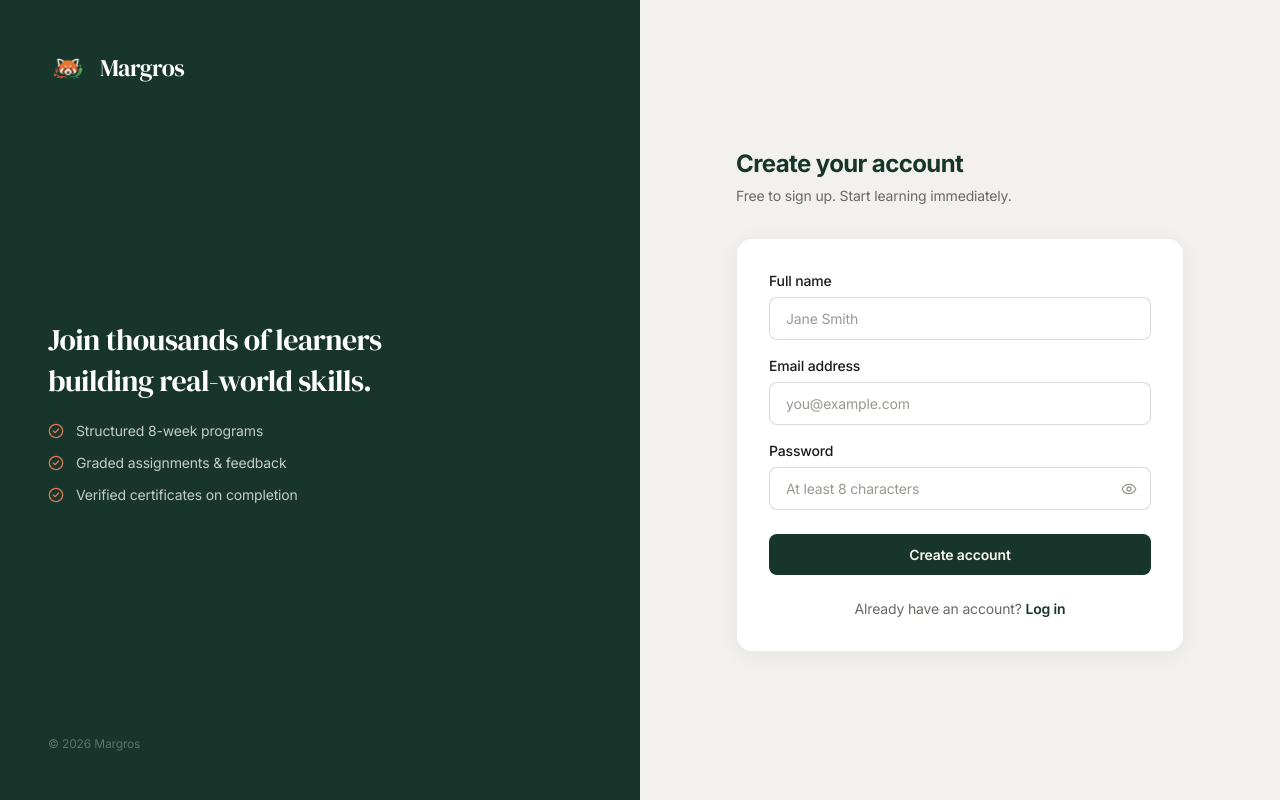
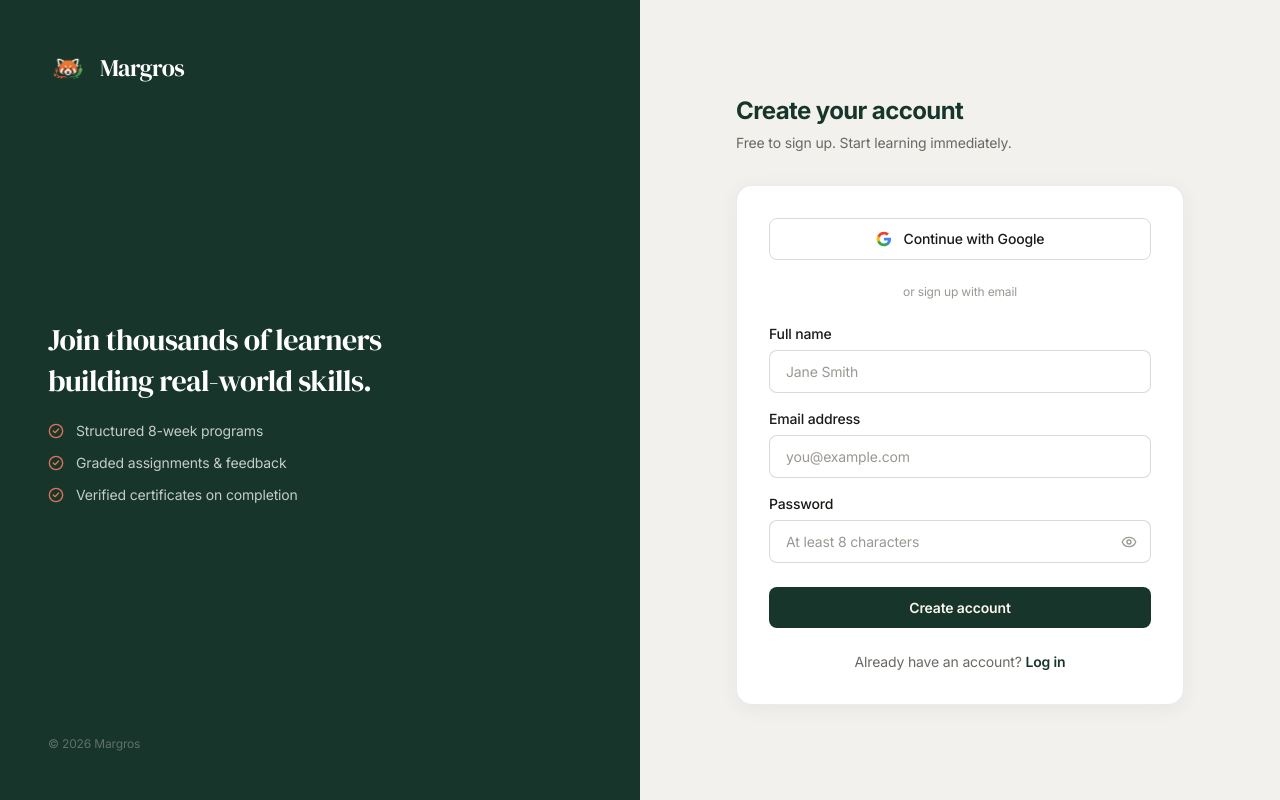
Before and after one commit to Rrayan0001/Internship_Platform, a Next.js app: page /auth/signup in a window 1280 px wide. Built offline with nearby package versions, Linux system fonts and the light colour scheme; no server answers.

Commit message:
feat: improve Google account handling in auth flows (login, signup, forgot password)

```diff
--- a/app/auth/forgot-password/page.tsx
+++ b/app/auth/forgot-password/page.tsx
@@ -12,11 +12,33 @@
   const [loading, setLoading] = useState(false)
   const [sent, setSent] = useState(false)
   const [error, setError] = useState('')
+  const [isGoogleAccount, setIsGoogleAccount] = useState(false)
+
+  async function handleGoogleLogin() {
+    await supabase.auth.signInWithOAuth({
+      provider: 'google',
+      options: { redirectTo: `${window.location.origin}/auth/callback` },
+    })
+  }
 
   async function handleReset(e: React.FormEvent) {
     e.preventDefault()
     setLoading(true)
     setError('')
+    setIsGoogleAccount(false)
+
+    // Probe if this is a Google-only account before sending reset email
+    const { error: otpError } = await supabase.auth.signInWithOtp({
+      email,
+      options: { shouldCreateUser: false },
+    })
+
+    // If OTP works with no error, user has no password → Google account
+    if (!otpError) {
+      setIsGoogleAccount(true)
+      setLoading(false)
+      return
+    }
 
     const { error } = await supabase.auth.resetPasswordForEmail(email, {
       redirectTo: `${window.location.origin}/auth/reset-password`,
@@ -78,11 +100,32 @@
                   type="email"
                   required
                   value={email}
-                  onChange={(e) => setEmail(e.target.value)}
+                  onChange={(e) => { setEmail(e.target.value); setIsGoogleAccount(false); setError('') }}
                   placeholder="you@example.com"
                   className="input-field"
                 />
               </div>
+
+              {isGoogleAccount && (
+                <div className="flex items-start gap-3 bg-amber-50 border border-amber-200 text-amber-800 px-4 py-3 rounded-lg text-sm">
+                  <svg className="h-4 w-4 shrink-0 mt-0.5" viewBox="0 0 24 24">
+                    <path fill="#4285F4" d="M22.56 12.25c0-.78-.07-1.53-.2-2.25H12v4.26h5.92c-.26 1.37-1.04 2.53-2.21 3.31v2.77h3.57c2.08-1.92 3.28-4.74 3.28-8.09z"/>
+                    <path fill="#34A853" d="M12 23c2.97 0 5.46-.98 7.28-2.66l-3.57-2.77c-.98.66-2.23 1.06-3.71 1.06-2.86 0-5.29-1.93-6.16-4.53H2.18v2.84C3.99 20.53 7.7 23 12 23z"/>
+                    <path fill="#FBBC05" d="M5.84 14.09c-.22-.66-.35-1.36-.35-2.09s.13-1.43.35-2.09V7.07H2.18C1.43 8.55 1 10.22 1 12s.43 3.45 1.18 4.93l2.85-2.22.81-.62z"/>
+                    <path fill="#EA4335" d="M12 5.38c1.62 0 3.06.56 4.21 1.64l3.15-3.15C17.45 2.09 14.97 1 12 1 7.7 1 3.99 3.47 2.18 7.07l3.66 2.84c.87-2.6 3.3-4.53 6.16-4.53z"/>
+                  </svg>
+                  <span>
+                    This account was created with Google and doesn&apos;t have a password.{' '}
+                    <button
+                      type="button"
+                      onClick={handleGoogleLogin}
+                      className="font-semibold underline underline-offset-2 hover:text-amber-900 transition-colors"
+                    >
+                      Sign in with Google instead
+                    </button>
+                  </span>
+                </div>
+              )}
 
               {error && (
                 <p className="text-sm text-[var(--error)] bg-[var(--error-soft)] px-4 py-3 rounded-lg">{error}</p>
--- a/app/auth/login/page.tsx
+++ b/app/auth/login/page.tsx
@@ -31,6 +31,7 @@
   const [googleLoading, setGoogleLoading] = useState(false)
   const [error, setError] = useState('')
   const [showPassword, setShowPassword] = useState(false)
+  const [isGoogleAccount, setIsGoogleAccount] = useState(false)
 
   // Autocomplete state
   const [suggestions, setSuggestions] = useState<string[]>([])
@@ -64,6 +65,8 @@
   function handleEmailChange(value: string) {
     setEmail(value)
     setActiveSuggestion(-1)
+    setIsGoogleAccount(false)
+    setError('')
     if (value.trim() === '') {
       const all = getSavedEmails()
       setSuggestions(all)
@@ -110,11 +113,26 @@
     e.preventDefault()
     setLoading(true)
     setError('')
+    setIsGoogleAccount(false)
 
     const { data, error } = await supabase.auth.signInWithPassword({ email, password })
 
     if (error) {
-      setError(error.message)
+      if (error.message === 'Invalid login credentials') {
+        // Check if this is a Google-only account by probing with OTP (no user creation)
+        const { error: otpError } = await supabase.auth.signInWithOtp({
+          email,
+          options: { shouldCreateUser: false },
+        })
+        // If OTP succeeds, user exists but has no password → Google account
+        if (!otpError) {
+          setIsGoogleAccount(true)
+        } else {
+          setError('Invalid email or password.')
+        }
+      } else {
+        setError(error.message)
+      }
       setLoading(false)
       return
     }
@@ -290,6 +308,28 @@
                 </div>
               </div>
 
+              {isGoogleAccount && (
+                <div className="flex items-start gap-3 bg-amber-50 border border-amber-200 text-amber-800 px-4 py-3 rounded-lg text-sm">
+                  <svg className="h-4 w-4 shrink-0 mt-0.5" viewBox="0 0 24 24">
+                    <path fill="#4285F4" d="M22.56 12.25c0-.78-.07-1.53-.2-2.25H12v4.26h5.92c-.26 1.37-1.04 2.53-2.21 3.31v2.77h3.57c2.08-1.92 3.28-4.74 3.28-8.09z"/>
+                    <path fill="#34A853" d="M12 23c2.97 0 5.46-.98 7.28-2.66l-3.57-2.77c-.98.66-2.23 1.06-3.71 1.06-2.86 0-5.29-1.93-6.16-4.53H2.18v2.84C3.99 20.53 7.7 23 12 23z"/>
+                    <path fill="#FBBC05" d="M5.84 14.09c-.22-.66-.35-1.36-.35-2.09s.13-1.43.35-2.09V7.07H2.18C1.43 8.55 1 10.22 1 12s.43 3.45 1.18 4.93l2.85-2.22.81-.62z"/>
+                    <path fill="#EA4335" d="M12 5.38c1.62 0 3.06.56 4.21 1.64l3.15-3.15C17.45 2.09 14.97 1 12 1 7.7 1 3.99 3.47 2.18 7.07l3.66 2.84c.87-2.6 3.3-4.53 6.16-4.53z"/>
+                  </svg>
+                  <span>
+                    This account was created with Google. Please{' '}
+                    <button
+                      type="button"
+                      onClick={handleGoogleLogin}
+                      className="font-semibold underline underline-offset-2 hover:text-amber-900 transition-colors"
+                    >
+                      continue with Google
+                    </button>{' '}
+                    instead.
+                  </span>
+                </div>
+              )}
+
               {error && (
                 <p className="text-sm text-[var(--error)] bg-[var(--error-soft)] px-4 py-3 rounded-lg">
                   {error}
--- a/app/auth/signup/page.tsx
+++ b/app/auth/signup/page.tsx
@@ -20,6 +20,15 @@
   const [message, setMessage] = useState('')
   const [showPassword, setShowPassword] = useState(false)
   const [alreadyExists, setAlreadyExists] = useState(false)
+  const [googleLoading, setGoogleLoading] = useState(false)
+
+  async function handleGoogleSignup() {
+    setGoogleLoading(true)
+    await supabase.auth.signInWithOAuth({
+      provider: 'google',
+      options: { redirectTo: `${window.location.origin}/auth/callback` },
+    })
+  }
 
   async function handleSignup(e: React.FormEvent) {
     e.preventDefault()
@@ -126,6 +135,38 @@
           </div>
 
           <div className="bg-white rounded-2xl border border-[var(--border)] shadow-[0_4px_20px_rgba(23,53,43,0.06)] p-8">
+            {step === 'details' && (
+              <>
+                <button
+                  type="button"
+                  onClick={handleGoogleSignup}
+                  disabled={googleLoading}
+                  className="w-full flex items-center justify-center gap-3 border border-[var(--border-strong)] rounded-lg py-2.5 text-sm font-medium text-[var(--foreground)] hover:bg-[var(--background-soft)] transition-colors disabled:opacity-60 mb-6"
+                >
+                  {googleLoading ? (
+                    <Loader2 className="h-4 w-4 animate-spin" />
+                  ) : (
+                    <svg className="h-4 w-4" viewBox="0 0 24 24">
+                      <path fill="#4285F4" d="M22.56 12.25c0-.78-.07-1.53-.2-2.25H12v4.26h5.92c-.26 1.37-1.04 2.53-2.21 3.31v2.77h3.57c2.08-1.92 3.28-4.74 3.28-8.09z"/>
+                      <path fill="#34A853" d="M12 23c2.97 0 5.46-.98 7.28-2.66l-3.57-2.77c-.98.66-2.23 1.06-3.71 1.06-2.86 0-5.29-1.93-6.16-4.53H2.18v2.84C3.99 20.53 7.7 23 12 23z"/>
+                      <path fill="#FBBC05" d="M5.84 14.09c-.22-.66-.35-1.36-.35-2.09s.13-1.43.35-2.09V7.07H2.18C1.43 8.55 1 10.22 1 12s.43 3.45 1.18 4.93l2.85-2.22.81-.62z"/>
+                      <path fill="#EA4335" d="M12 5.38c1.62 0 3.06.56 4.21 1.64l3.15-3.15C17.45 2.09 14.97 1 12 1 7.7 1 3.99 3.47 2.18 7.07l3.66 2.84c.87-2.6 3.3-4.53 6.16-4.53z"/>
+                    </svg>
+                  )}
+                  Continue with Google
+                </button>
+
+                <div className="relative mb-6">
+                  <div className="absolute inset-0 flex items-center">
+                    <div className="w-full border-t border-[var(--border)]" />
+                  </div>
+                  <div className="relative flex justify-center text-xs text-[var(--foreground-subtle)] bg-white px-3">
+                    or sign up with email
+                  </div>
+                </div>
+              </>
+            )}
+
             {step === 'details' ? (
               <form onSubmit={handleSignup} className="space-y-4">
                 <div>
```
